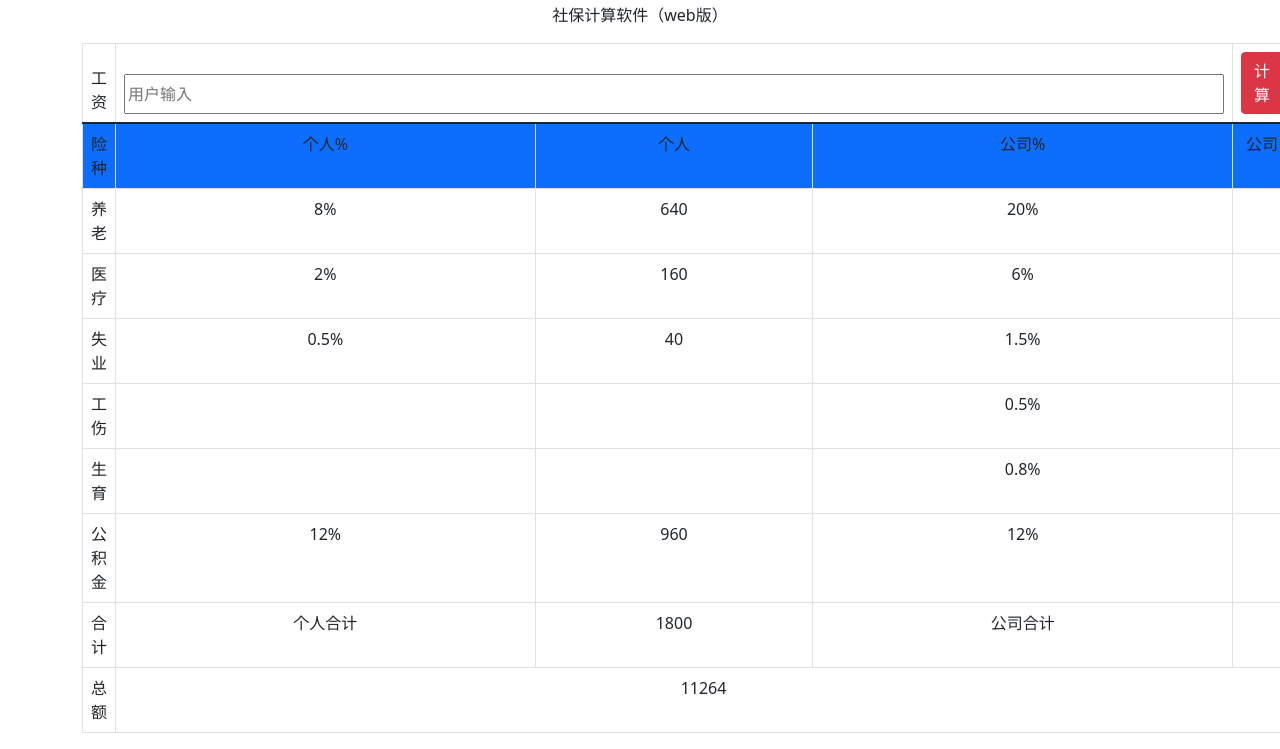
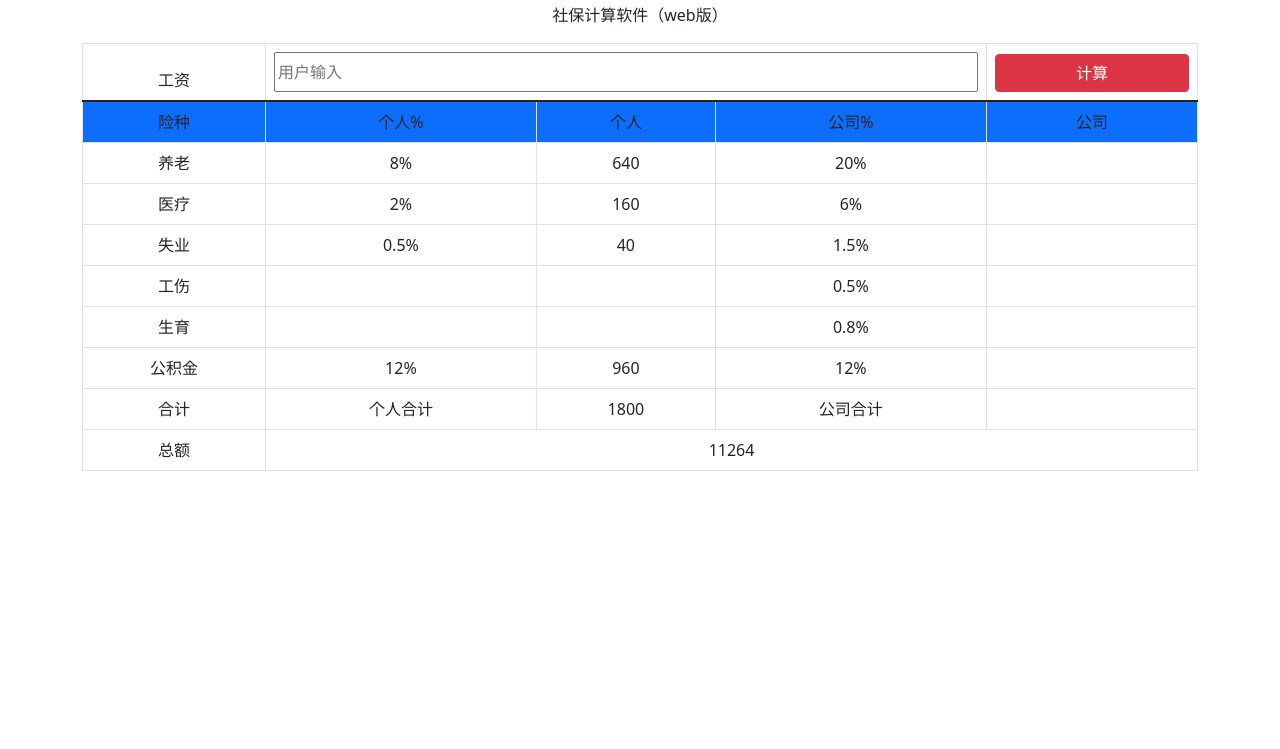
Before and after one commit to qli964767-maker/zgw, a plain HTML site: page index.html in a window 1280 px wide. Shown: the part 58-807 px from the top of the page. Drawn offline with nearby package versions, Linux system fonts and the light colour scheme.

Commit message:
Update index.html

```diff
--- a/index.html
+++ b/index.html
@@ -25,8 +25,8 @@
 		    <thead>
 		      <tr>
 		       <td>工资</td>
-			   <td colspan="3"><input style="width: 1100px; height:40px;" placeholder="用户输入"/></td>
-			   <td><button type="button" class="btn btn-danger btn-block">计算</button></td>
+			   <td colspan="3"><input style="width: 100%; height:40px;" placeholder="用户输入"/></td>
+			   <td><button type="button" class="btn btn-danger btn-block" style="width: 100%;">计算</button></td>
 		      </tr>
 		    </thead>
 		    <tbody>
```
